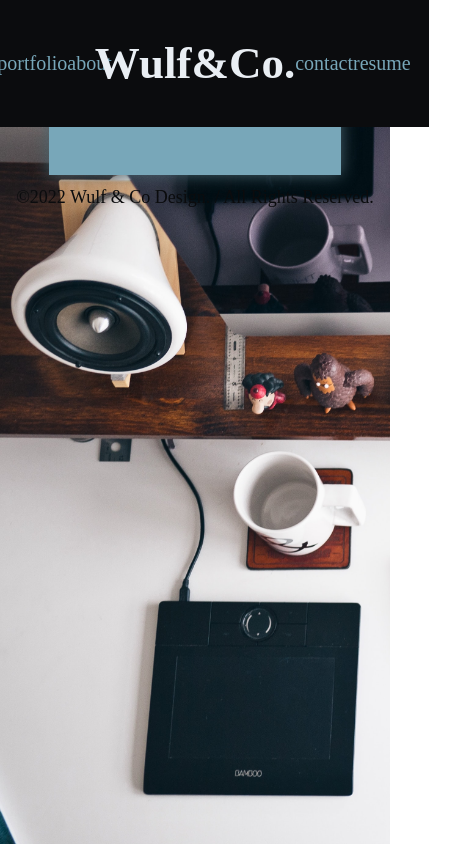
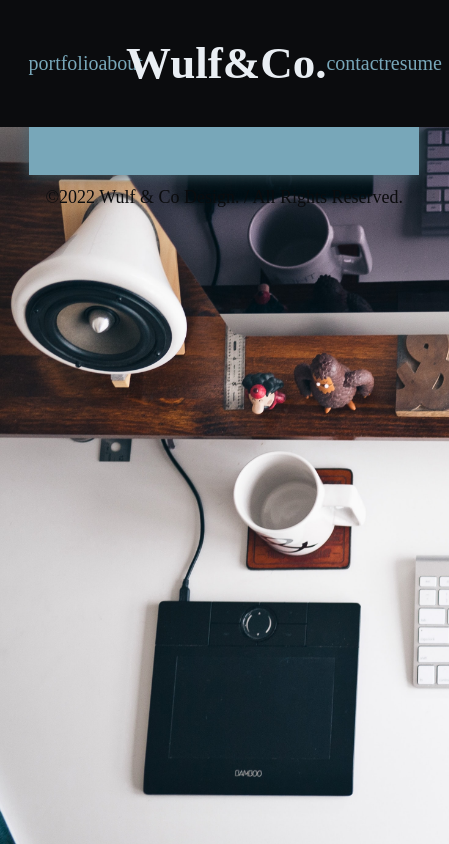
Before and after one commit to wulfsounds/portfolio, a plain HTML site: page resume.html in a window 390 px wide. Shown: the whole page, 449 px wide, since content can reach past the window. Drawn offline with Linux system fonts and the light colour scheme.

Commit message:
Updated Media Query 576px

```diff
--- a/Assets/main.css
+++ b/Assets/main.css
@@ -349,8 +349,20 @@ footer {
     #secondary {
         width: 545px;
     }
+}
 
-  /* Small smartphones - image placeholders change color */
+/* Small smartphones - image placeholders change color */
   @media screen and (max-width: 576px) {
+    body {
+        width: 115vw;
+    }
 
-}
+    header {
+        width: 126vw;
+        left: -5vw;
+    }
+
+    .hero{
+        width: 100vw;
+    }
+  }
```
